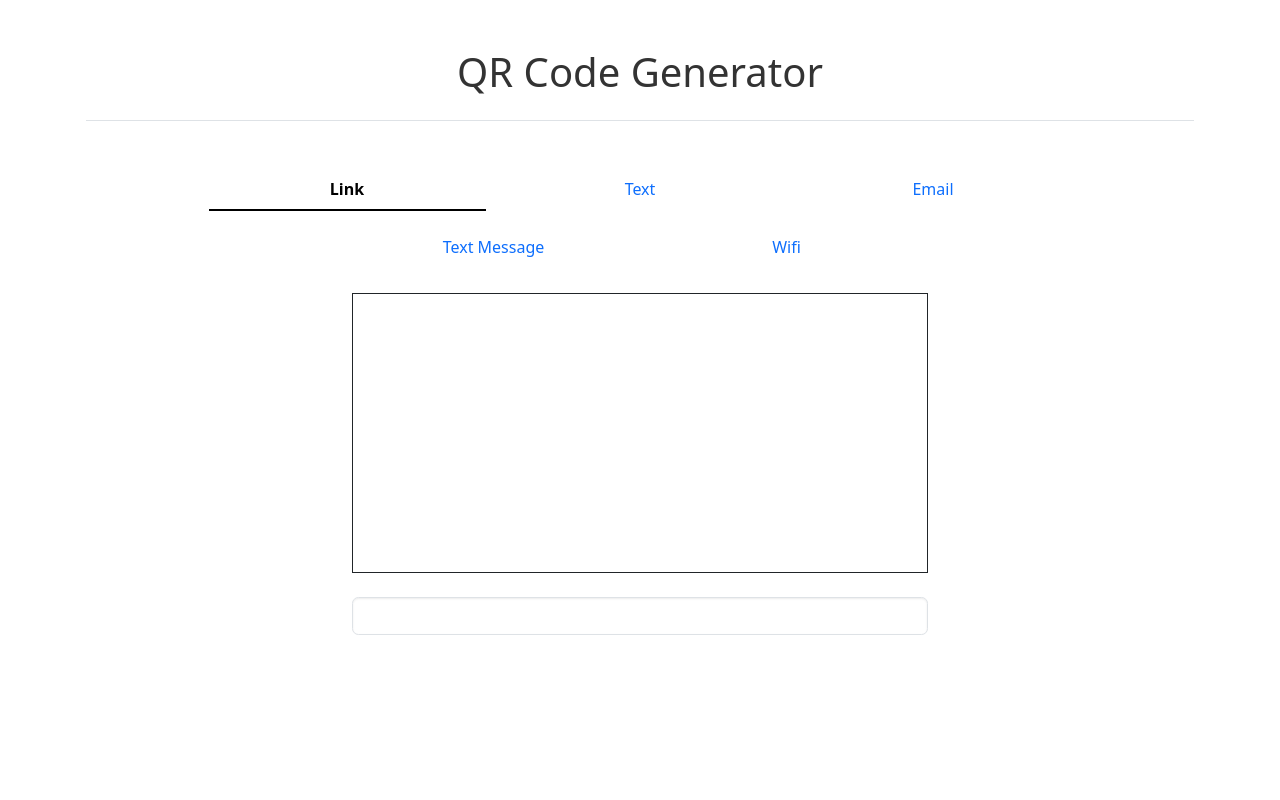
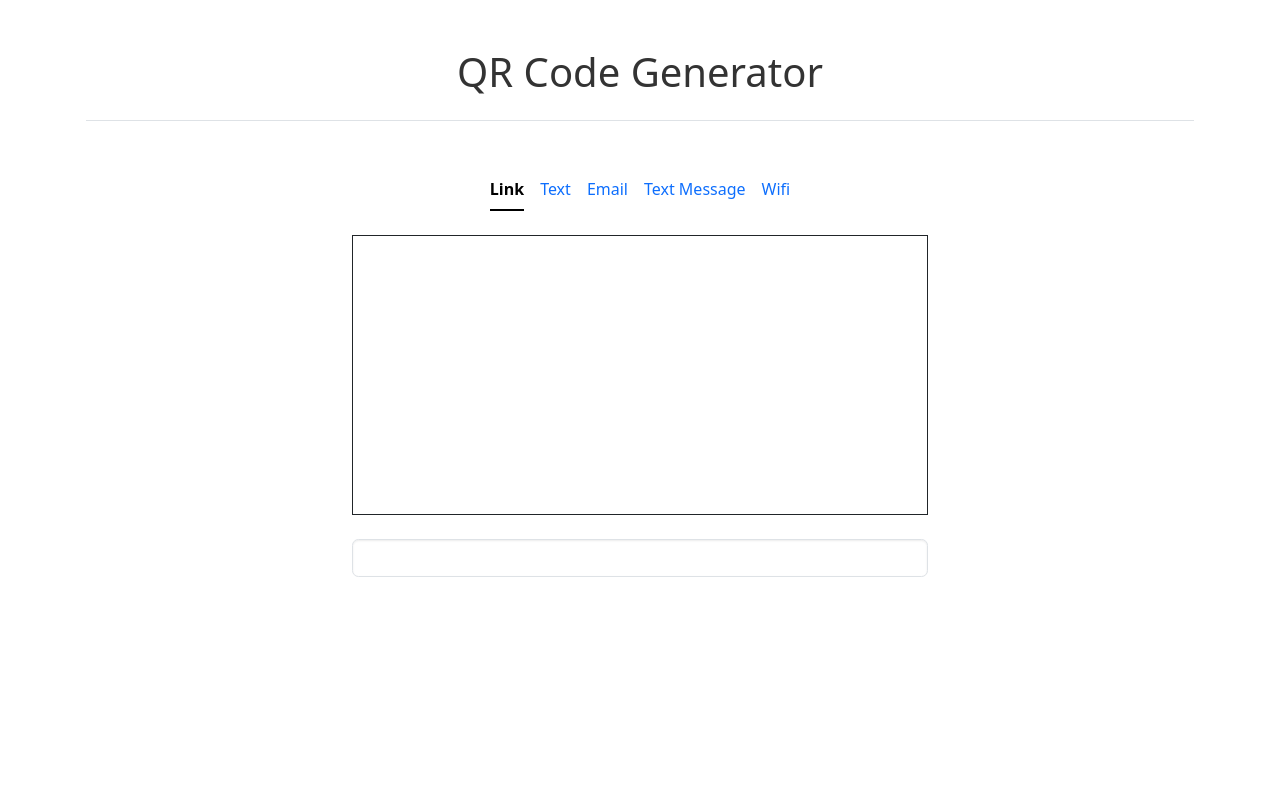
Before and after one commit to bwillwork/qr-code-generator-vanilla-js, a website built with webpack: page src/index.html in a window 1280 px wide. Shown: the top 800 px of the page. Built offline with nearby package versions, Linux system fonts and the light colour scheme.

Commit message:
Removing classes

```diff
--- a/src/index.html
+++ b/src/index.html
@@ -11,27 +11,27 @@
     <h1 class="h1">QR Code Generator</h1>
   </header>
   <ul class="nav nav-underline justify-content-center" id="myTab" role="tablist">
-    <li class="nav-item w-md-25" role="presentation">
+    <li class="nav-item" role="presentation">
       <button class="nav-link active w-100" id="link-tab" data-bs-toggle="tab" data-bs-target="#link-tab-pane" type="button" role="tab" aria-controls="home-tab-pane" aria-selected="true">
         Link
       </button>
     </li>
-    <li class="nav-item w-md-25" role="presentation">
+    <li class="nav-item" role="presentation">
       <button class="nav-link w-100" id="text-tab" data-bs-toggle="tab" data-bs-target="#text-tab-pane" type="button" role="tab" aria-controls="profile-tab-pane" aria-selected="false">
         Text
       </button>
     </li>
-    <li class="nav-item w-md-25" role="presentation">
+    <li class="nav-item" role="presentation">
       <button class="nav-link w-100" id="email-tab" data-bs-toggle="tab" data-bs-target="#email-tab-pane" type="button" role="tab" aria-controls="profile-tab-pane" aria-selected="false">
         Email
       </button>
     </li>
-    <li class="nav-item w-md-25" role="presentation">
+    <li class="nav-item" role="presentation">
       <button class="nav-link w-100" id="text-message-tab" data-bs-toggle="tab" data-bs-target="#text-message-tab-pane" type="button" role="tab" aria-controls="profile-tab-pane" aria-selected="false">
         Text Message
       </button>
     </li>
-    <li class="nav-item w-md-25" role="presentation">
+    <li class="nav-item" role="presentation">
       <button class="nav-link w-100" id="wifi-tab" data-bs-toggle="tab" data-bs-target="#wifi-tab-pane" type="button" role="tab" aria-controls="profile-tab-pane" aria-selected="false">
         Wifi
       </button>
```
